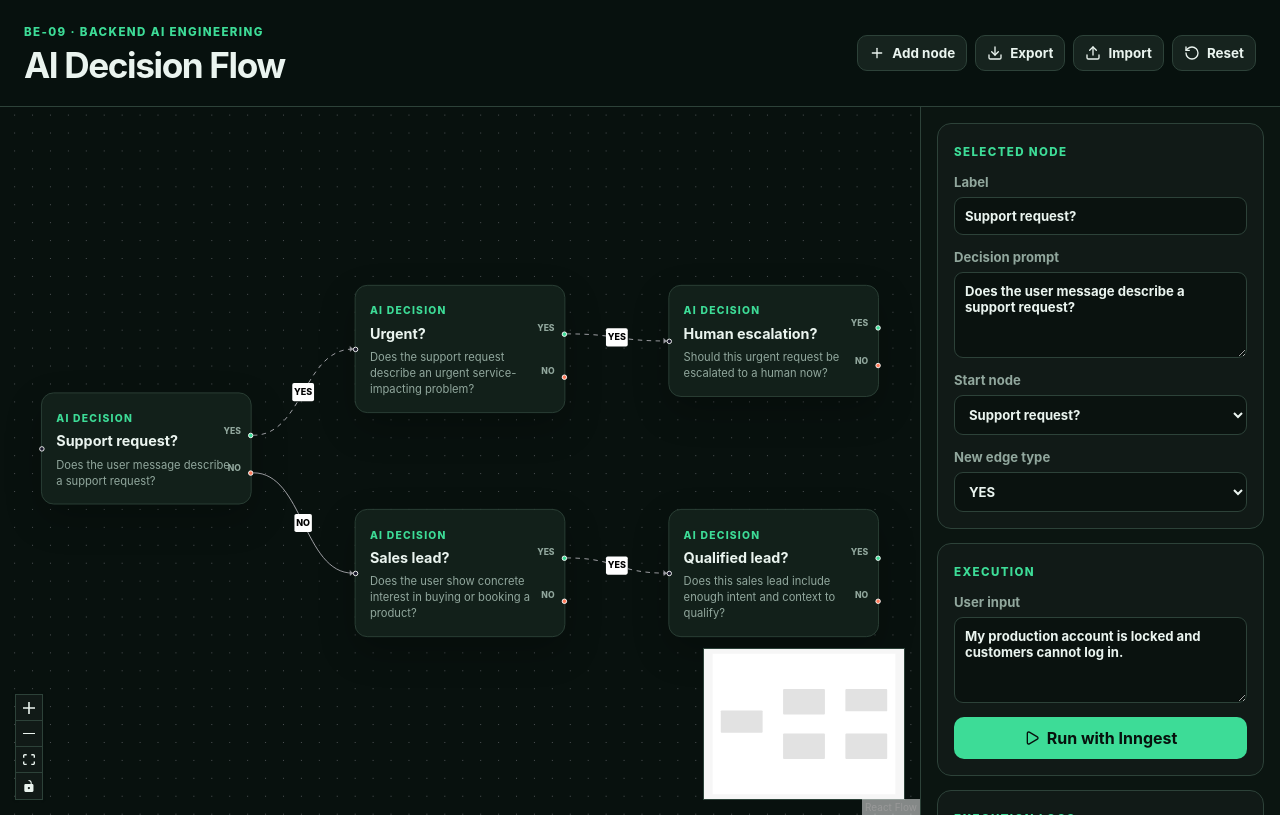
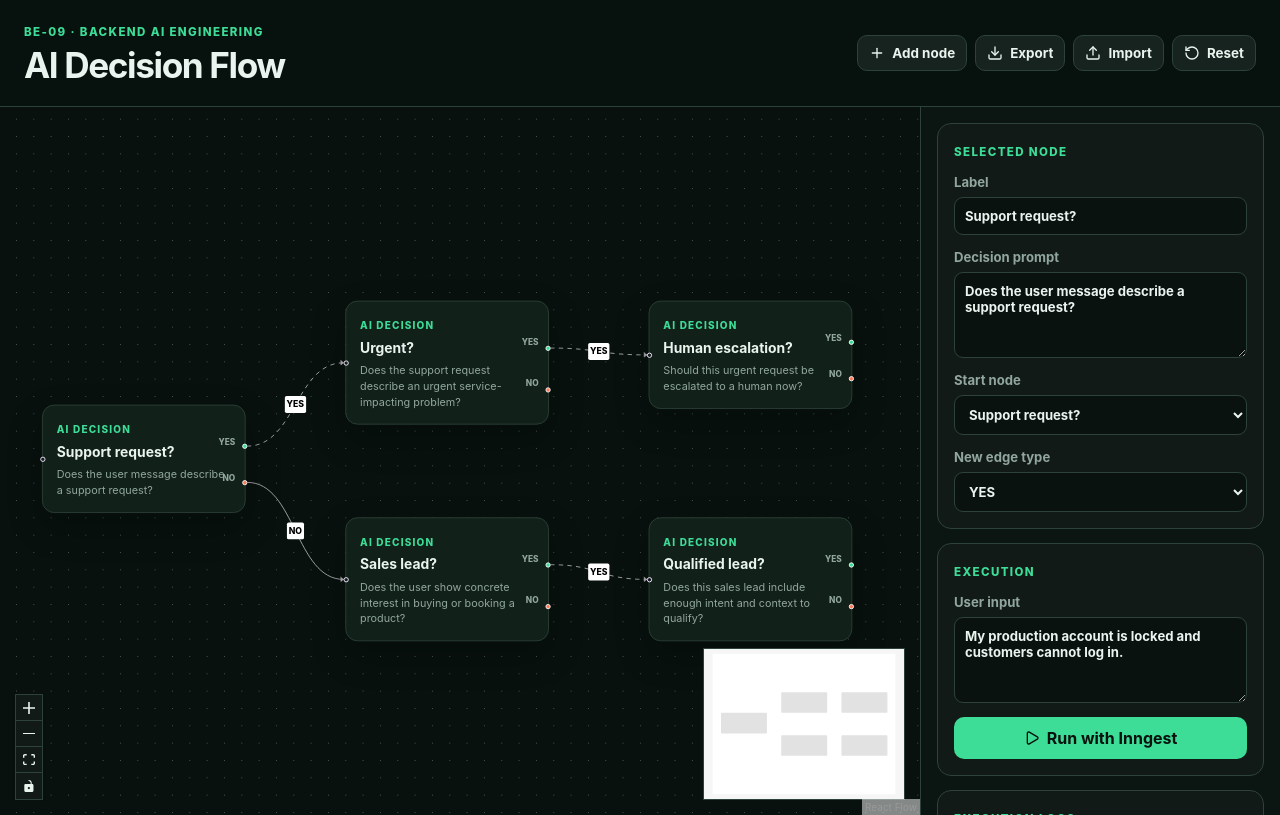
Before and after one commit to bilgenurpala/flyrank-internship, a Next.js app in the folder backend-engineering/be-09/: page / in a window 1280 px wide. Built offline with nearby package versions, Linux system fonts and the light colour scheme.

Commit message:
fix: seed BE-09 node dimensions

```diff
--- a/backend-engineering/be-09/src/components/workflow-editor.tsx
+++ b/backend-engineering/be-09/src/components/workflow-editor.tsx
@@ -24,6 +24,12 @@ import type { DecisionNodeData, WorkflowGraph } from "@/lib/workflow";
 import type { RunState } from "@/lib/run-store";
 
 const STORAGE_KEY = "be-09-decision-flow";
+const NODE_WIDTH = 267;
+const NODE_HEIGHT = 120;
+
+function sizeNodes(nodes: Node<DecisionNodeData>[]) {
+  return nodes.map((node) => ({ ...node, width: node.width ?? NODE_WIDTH, height: node.height ?? NODE_HEIGHT }));
+}
 
 function Editor() {
   const [nodes, setNodes, onNodesChange] = useNodesState<Node<DecisionNodeData>>(defaultWorkflow.nodes);
@@ -44,7 +50,7 @@ function Editor() {
       try {
         const graph = JSON.parse(saved) as WorkflowGraph;
         if (!Array.isArray(graph.nodes) || graph.nodes.length === 0 || !Array.isArray(graph.edges) || !graph.startNodeId) throw new Error("Invalid saved workflow");
-        setNodes(graph.nodes);
+        setNodes(sizeNodes(graph.nodes));
         setEdges(graph.edges.map((edge) => ({ ...edge, markerEnd: { type: MarkerType.ArrowClosed } })));
         setStartNodeId(graph.startNodeId);
       } catch {
@@ -87,7 +93,7 @@ function Editor() {
 
   function addNode() {
     const id = `node-${crypto.randomUUID().slice(0, 8)}`;
-    setNodes((current) => [...current, { id, type: "decision", position: { x: 160 + current.length * 36, y: 140 + current.length * 28 }, data: { label: `Decision ${current.length + 1}`, prompt: "Write a binary decision prompt." } }]);
+    setNodes((current) => [...current, { id, type: "decision", position: { x: 160 + current.length * 36, y: 140 + current.length * 28 }, width: NODE_WIDTH, height: NODE_HEIGHT, data: { label: `Decision ${current.length + 1}`, prompt: "Write a binary decision prompt." } }]);
     setSelectedNodeId(id);
   }
 
@@ -121,7 +127,7 @@ function Editor() {
     try {
       const graph = JSON.parse(await file.text()) as WorkflowGraph;
       if (!Array.isArray(graph.nodes) || !Array.isArray(graph.edges) || !graph.startNodeId) throw new Error("Invalid workflow JSON");
-      setNodes(graph.nodes);
+      setNodes(sizeNodes(graph.nodes));
       setEdges(graph.edges.map((edge) => ({ ...edge, markerEnd: { type: MarkerType.ArrowClosed } })));
       setStartNodeId(graph.startNodeId);
       setSelectedNodeId(graph.startNodeId);
--- a/backend-engineering/be-09/src/lib/default-workflow.ts
+++ b/backend-engineering/be-09/src/lib/default-workflow.ts
@@ -3,11 +3,11 @@ import type { WorkflowGraph } from "@/lib/workflow";
 export const defaultWorkflow: WorkflowGraph = {
   startNodeId: "support",
   nodes: [
-    { id: "support", type: "decision", position: { x: 80, y: 180 }, data: { label: "Support request?", prompt: "Does the user message describe a support request?" } },
-    { id: "urgent", type: "decision", position: { x: 430, y: 60 }, data: { label: "Urgent?", prompt: "Does the support request describe an urgent service-impacting problem?" } },
-    { id: "sales", type: "decision", position: { x: 430, y: 310 }, data: { label: "Sales lead?", prompt: "Does the user show concrete interest in buying or booking a product?" } },
-    { id: "human", type: "decision", position: { x: 780, y: 60 }, data: { label: "Human escalation?", prompt: "Should this urgent request be escalated to a human now?" } },
-    { id: "qualified", type: "decision", position: { x: 780, y: 310 }, data: { label: "Qualified lead?", prompt: "Does this sales lead include enough intent and context to qualify?" } }
+    { id: "support", type: "decision", position: { x: 80, y: 180 }, width: 267, height: 120, data: { label: "Support request?", prompt: "Does the user message describe a support request?" } },
+    { id: "urgent", type: "decision", position: { x: 430, y: 60 }, width: 267, height: 120, data: { label: "Urgent?", prompt: "Does the support request describe an urgent service-impacting problem?" } },
+    { id: "sales", type: "decision", position: { x: 430, y: 310 }, width: 267, height: 120, data: { label: "Sales lead?", prompt: "Does the user show concrete interest in buying or booking a product?" } },
+    { id: "human", type: "decision", position: { x: 780, y: 60 }, width: 267, height: 120, data: { label: "Human escalation?", prompt: "Should this urgent request be escalated to a human now?" } },
+    { id: "qualified", type: "decision", position: { x: 780, y: 310 }, width: 267, height: 120, data: { label: "Qualified lead?", prompt: "Does this sales lead include enough intent and context to qualify?" } }
   ],
   edges: [
     { id: "support-yes", source: "support", target: "urgent", sourceHandle: "yes", data: { decision: "YES" }, label: "YES", animated: true },
```
